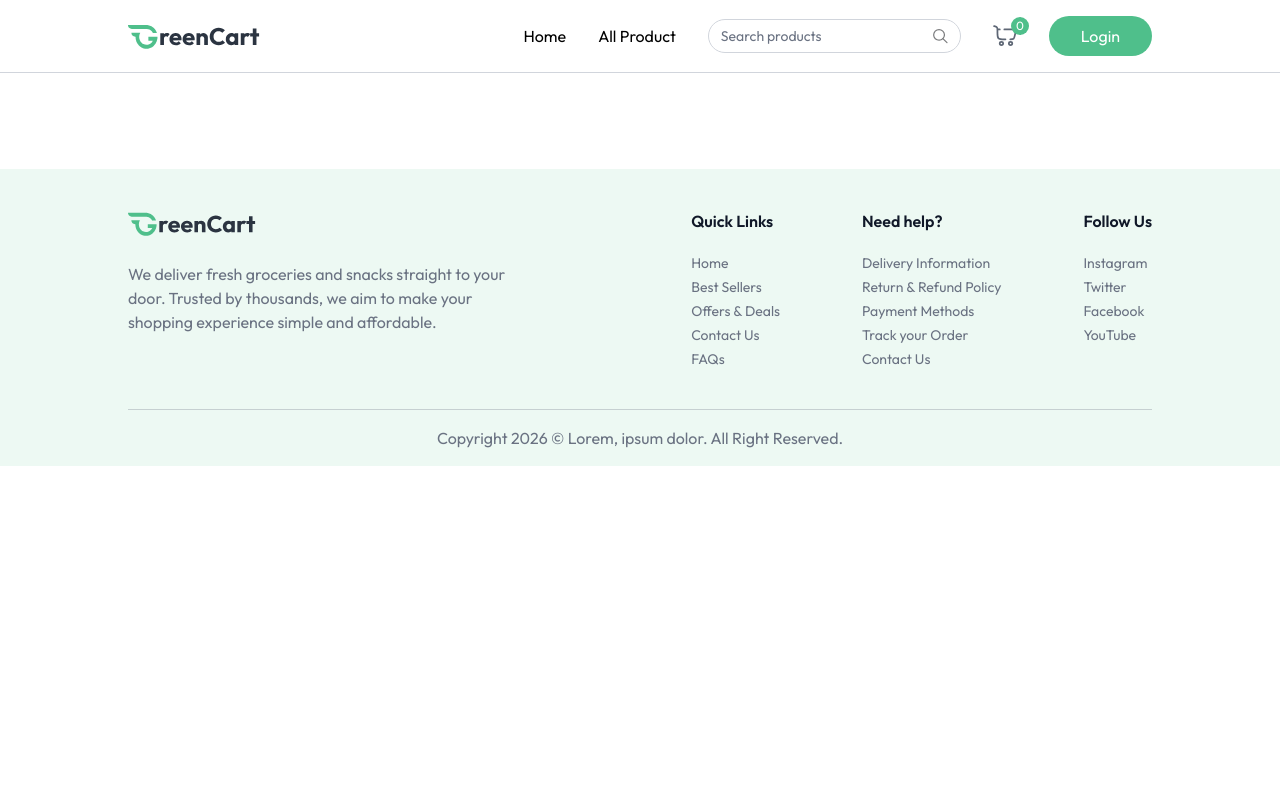
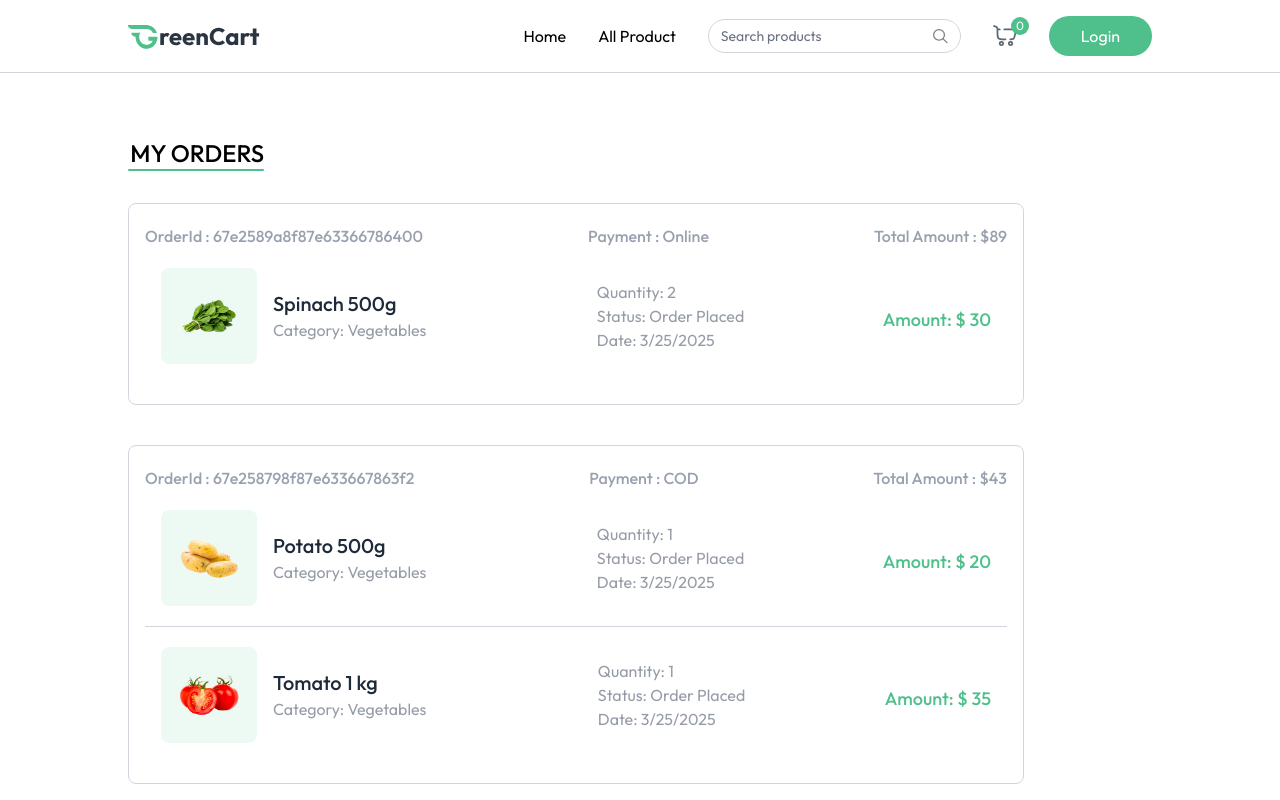
Before and after one commit to limon43633/e-com-client, a React (Vite) app in the folder client/: page /my-orders in a window 1280 px wide. Built offline with nearby package versions, Linux system fonts and the light colour scheme.

Commit message:
added new page

```diff
--- a/client/src/App.jsx
+++ b/client/src/App.jsx
@@ -12,36 +12,40 @@ import ProductDetails from './pages/ProductDetails';
 import ScrollToTop from './components/ScrollToTop';
 import Cart from './pages/Cart';
 import AddAddress from './pages/AddAddress';
+import MyOrders from './pages/MyOrders';
 
 const App = () => {
   const location = useLocation();
   const isSellerPath = location.pathname.includes("seller");
-  const {showUserLogin} = useAppContext();
+  const { showUserLogin } = useAppContext();
 
   return (
+    // Main Wrapper Start
     <div className="h-screen overflow-y-auto scrollbar-hide">
-
 
       <ScrollToTop />
 
-      {isSellerPath ? null : <Navbar/>}
-      {showUserLogin ? <Login/> : null}
+      {isSellerPath ? null : <Navbar />}
+      {showUserLogin ? <Login /> : null}
 
       <Toaster />
 
-      <div className={`${isSellerPath ? "" : "px-6 md:px-16 lg:px-24 xl:px-32"}`} >
+      {/* Content Wrapper */}
+      <div className={`${isSellerPath ? "" : "px-6 md:px-16 lg:px-24 xl:px-32"}`}>
         <Routes>
-        <Route path='/' element={<Home/>} />
-        <Route path='/products' element={<AllProducts/>} />
+          <Route path='/' element={<Home />} />
+          <Route path='/products' element={<AllProducts />} />
           <Route path='/products/:category' element={<ProductCategory />} />
           <Route path='/products/:category/:id' element={<ProductDetails />} />
           <Route path='/cart' element={<Cart />} />
           <Route path='/add-address' element={<AddAddress />} />
+          <Route path='/my-orders' element={<MyOrders />} />
         </Routes>
       </div>
 
-      {!isSellerPath &&  <Footer />}
-    </div>
+      {!isSellerPath && <Footer />}
+
+    </div> // Main Wrapper End
   );
 };
 
--- a/client/src/context/AppContext.jsx
+++ b/client/src/context/AppContext.jsx
@@ -9,7 +9,7 @@ export const AppContext = createContext();
 export const AppContextProvider = ({children})=>{
 
 
-    const currency = import.meta.env.VITE_CURRENCY;
+    const currency = import.meta.env.VITE_CURRENCY || '$';
 
     const navigate = useNavigate();
     const [user, setUser] = useState(null)
--- a/client/src/index.css
+++ b/client/src/index.css
@@ -16,9 +16,7 @@
 
 
 
-@tailwind base;
-@tailwind components;
-@tailwind utilities;
+
 
 @layer utilities {
   .scrollbar-hide {
--- a/client/src/pages/AddAddress.jsx
+++ b/client/src/pages/AddAddress.jsx
@@ -1,20 +1,85 @@
-import React from 'react';
+import React, { useState } from 'react';
 import { assets } from '../assets/assets';
 
 // Input field comment
 
-const InputField = (()=>(
-    <input type="text" />
-))
+const InputField = ({type, placeholder, name, handleChange, address})=>(
+    <input className='w-full px-2 py-2.5 border border-gray-500/30 rounded outline-none text-gray-500 focus:border-primary transition'
+     type={type}
+     placeholder={placeholder}
+     onChange={handleChange}
+     name={name}
+     value={address[name]}
+     required
+     />
+)
 
 
 const AddAddress = () => {
+
+    const [address, setAddress] = useState({
+        firstName: "",
+        lastName: "",
+        email: "",
+        street: "",
+        city: "",
+        state: "",
+        zipCode: "",
+        country: "",
+        phone: "",
+
+
+    })
+
+
+    const handleChange = (e) =>{
+        const {name, value} = e.target;
+
+        setAddress ((prevAddress)=>({
+          ...prevAddress,
+          [name]: value,
+        }))
+        console.log(address);
+    }
+
+
+
+    const onSubmitHandler = (e) =>{
+        e.preventDefault();
+    }
+
     return (
         <div className='mt-16 pb-16'>
             <p className='text-2xl md:text-3xl text-gray-500'>Add Shipping <span className='font-semibold text-primary'>Address</span></p>
             <div className='flex flex-col-reverse md:flex-row justify-between mt-10'>
-                <div>
+                <div className=''>
+                    <form onSubmit={onSubmitHandler} className='space-y-3 mt-6 text-gray-500'>
+                        <div className='grid grid-cols-2 gap-4'>
+                            <InputField handleChange={handleChange} address={address} name='firstName' type="text" placeholder="First Name" />
 
+                            <InputField handleChange={handleChange} address={address} name='lastName' type="text" placeholder="Last Name" />
+                        </div>
+
+                        <InputField handleChange={handleChange} address={address} name='email' type="email" placeholder="Email address" />
+                        <InputField handleChange={handleChange} address={address} name='street' type="text" placeholder="Street" />
+
+                        <div className='grid grid-cols-2 gap-4'>
+                            <InputField handleChange={handleChange} address={address} name='city' type="text" placeholder="City" />
+                            <InputField handleChange={handleChange} address={address} name='state' type="text" placeholder="State" />
+                        </div>
+
+                        <div className='grid grid-cols-2 gap-4'>
+                            <InputField handleChange={handleChange} address={address} name='zipcode' type="number" placeholder="Zip Code" />
+                            <InputField handleChange={handleChange} address={address} name='country' type="text" placeholder="Country" />
+                        </div>
+
+                        <InputField handleChange={handleChange} address={address} name='phone' type="text" placeholder="Phone" />
+
+                        <button className='w-full mt-6 py-3 cursor-pointer bg-primary text-white font-medium hover:bg-primary-dull transition uppercase rounded-sm'>
+                            Save Address
+                        </button>
+
+                    </form>
                 </div>
                 <img className='md:mr-16 mb-16 md:mt-0' src={assets.add_address_iamge} alt="add.address" />
             </div>
--- a/client/src/pages/Cart.jsx
+++ b/client/src/pages/Cart.jsx
@@ -146,7 +146,7 @@ const Cart = () => {
                     </p>
                 </div>
 
-                <button onClick={placeOrder} className="w-full py-3 mt-6 cursor-pointer bg-primary text-white font-medium hover:bg-indigo-600 transition">
+                <button onClick={placeOrder} className="w-full py-3 mt-6 cursor-pointer bg-primary text-white font-medium hover:bg-primary-dull transition">
                     {paymentOption === "COD" ? "Place Order" : "Proceed to Checkout"}
                 </button>
             </div>
--- /dev/null
+++ b/client/src/pages/MyOrders.jsx
@@ -0,0 +1,65 @@
+import React, { useEffect, useState } from 'react';
+import { useAppContext } from '../context/AppContext';
+import { dummyOrders } from '../assets/assets';
+
+const MyOrders = () => {
+
+    const [myOrders, setMyOrders] = useState([])
+    const {currency} = useAppContext();
+
+    const fetchMyOrders = async () =>{
+        setMyOrders(dummyOrders)
+    }
+
+    useEffect(()=>{
+        fetchMyOrders()
+    },[])
+
+    return (
+        <div className='mt-16 pb-16'>
+            <div className='flex flex-col items-end w-max mb-8'>
+                <p className='text-2xl font-medium uppercase'>My Orders</p>
+                <div className='w-34 h-0.5 bg-primary rounded-full'></div>
+            </div>
+            {myOrders.map((order, index)=>(
+                <div key={index} className='border border-gray-300 rounded-lg mb-10 p-4 py-5 max-w-4xl '>
+                    <p className='flex justify-between md:items-center text-gray-400 md:font-medium max-md:flex-col'>
+                        <span>OrderId : {order._id}</span>
+                        <span>Payment : {order.paymentType}</span>
+                        <span>Total Amount : {currency}{order.amount}</span>
+                    </p>
+                    {order.items.map((item, index)=>(
+                        <div key={index} className={`relative bg-white text-gray-500/70 ${order.items.length !== index + 1 && "border-b "} border-gray-300 flex flex-col md:flex-row md:items-center justify-between p-4 py-5 md:gap-16 w-full max-w-4xl`}>
+                            <div className='flex items-center mb-4 md:mb-0'>
+
+                                <div className='bg-primary/10 p-4 rounded-lg'>
+                                    <img src={item.product.image[0]} alt="" className='w-16 h-16' />
+                                </div>
+
+                                <div className='ml-4 '>
+                                    <h2 className='font-medium text-xl text-gray-800'>{item.product.name}</h2>
+                                    <p>Category: {item.product.category}</p>
+                                </div>
+
+                            </div>
+
+                            <div className='flex flex-col justify-center md:ml-8 mb-4 md:mb-0'>
+                               <p>Quantity: {item.quantity || "1"}</p>
+                               <p>Status: {order.status}</p>
+                               <p>Date: {new Date(order.createdAt).toLocaleDateString()}</p>
+                            </div>
+                            <p className='text-lg text-primary mt-2 font-medium'>
+                                Amount: {currency} {item.product.offerPrice * item.quantity}
+                            </p>
+
+                        </div>
+                    ))}
+                </div>
+            ))}
+
+
+        </div>
+    );
+};
+
+export default MyOrders;
```
Lines whose indentation alone changed are shown as unchanged.
